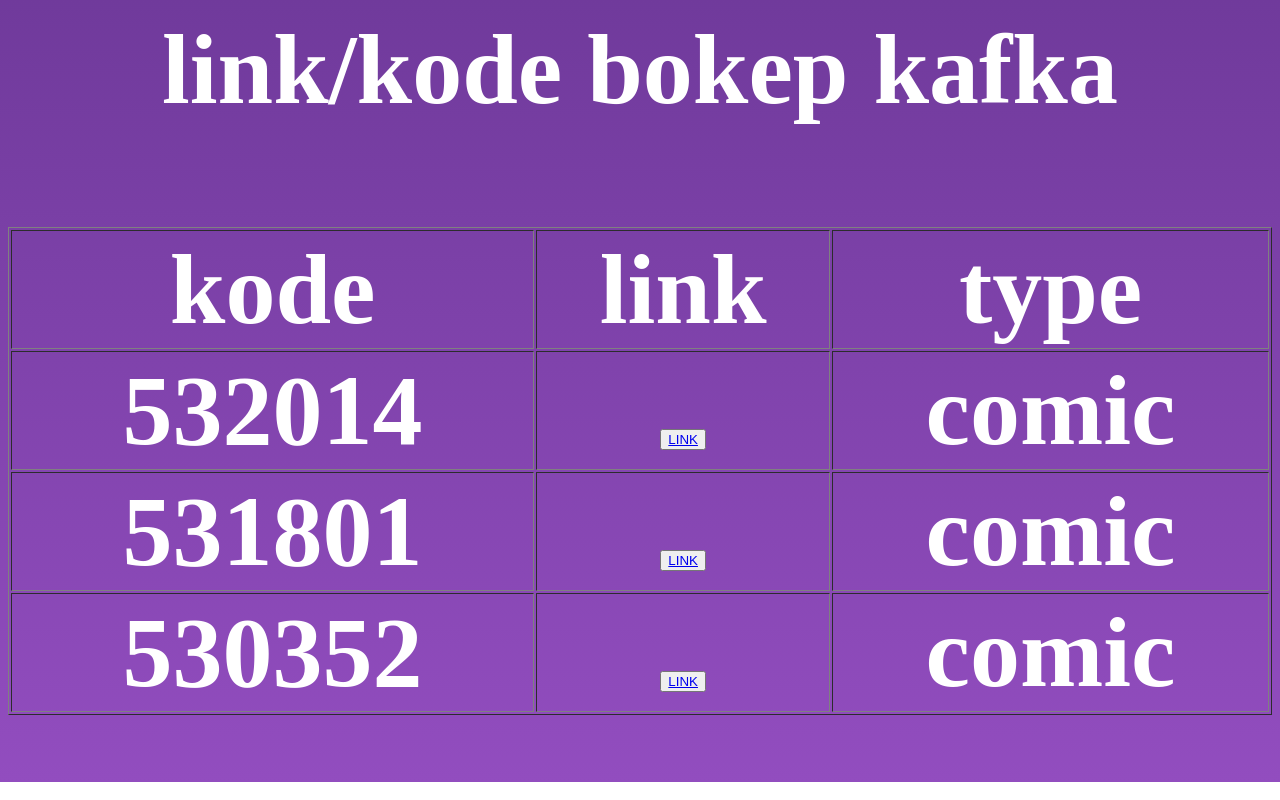
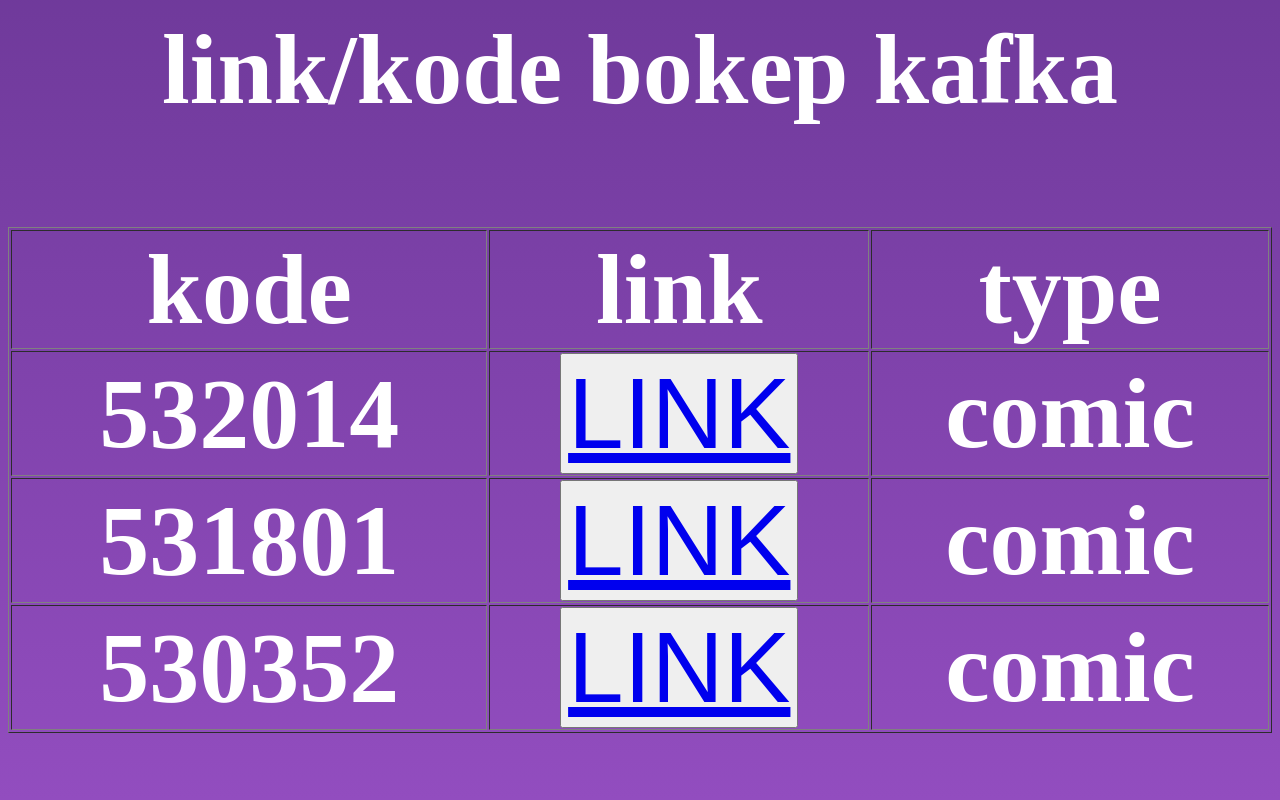
Before and after one commit to nairdnaxxxx/My-homework, a plain HTML site: page index.html in a window 1280 px wide. Shown: the part 873-1673 px from the top of the page. Drawn offline with Linux system fonts and the light colour scheme.

Commit message:
Update index.html

```diff
--- a/index.html
+++ b/index.html
@@ -18,19 +18,19 @@
  </tr>
  <tr>
  <td style="color:white;">532014</th>
- <td style="color:white;"><a href="https://nhentai.net/g/532014/"> <button>LINK</a></th>
+ <td style="color:white;"><a href="https://nhentai.net/g/532014/"> <button style="font-size:100%;">LINK</a></th>
 <td style="color:white;">comic</th>
   </tr>
 
    <tr>
  <td style="color:white;">531801</th>
- <td style="color:white;"><a href="https://nhentai.net/g/531801/"> <button>LINK</a></th>
+ <td style="color:white;"><a href="https://nhentai.net/g/531801/"> <button style="font-size:100%;">LINK</a></th>
  <td style="color:white;">comic</th>
   </tr>
 
    <tr>
  <td style="color:white;">530352</th>
- <td style="color:white;"><a href="https://nhentai.net/g/530352/"> <button>LINK</a></th>
+ <td style="color:white;"><a href="https://nhentai.net/g/530352/"> <button style="font-size:100%;">LINK</a></th>
  <td style="color:white;">comic</th>
   </tr>
 
```
